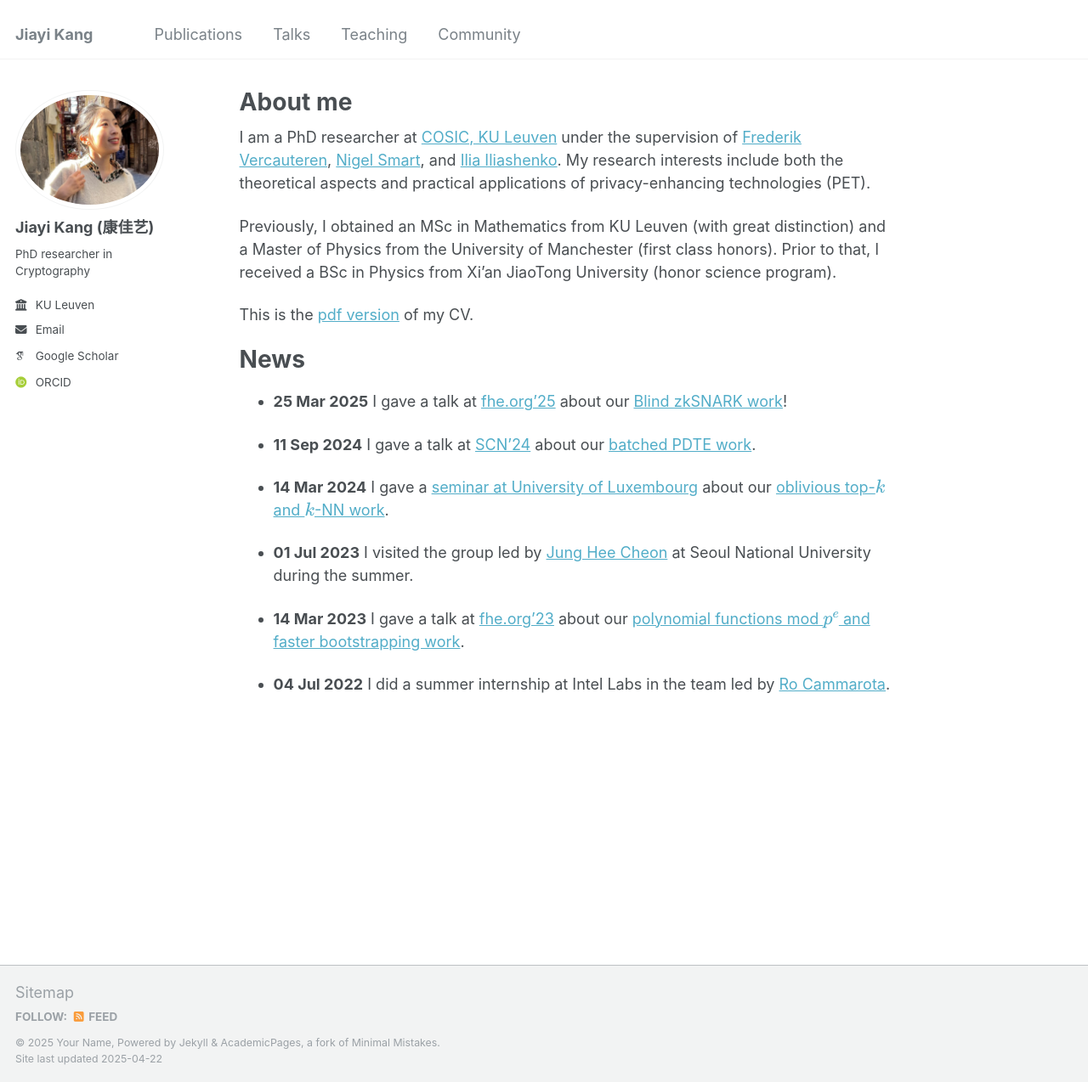
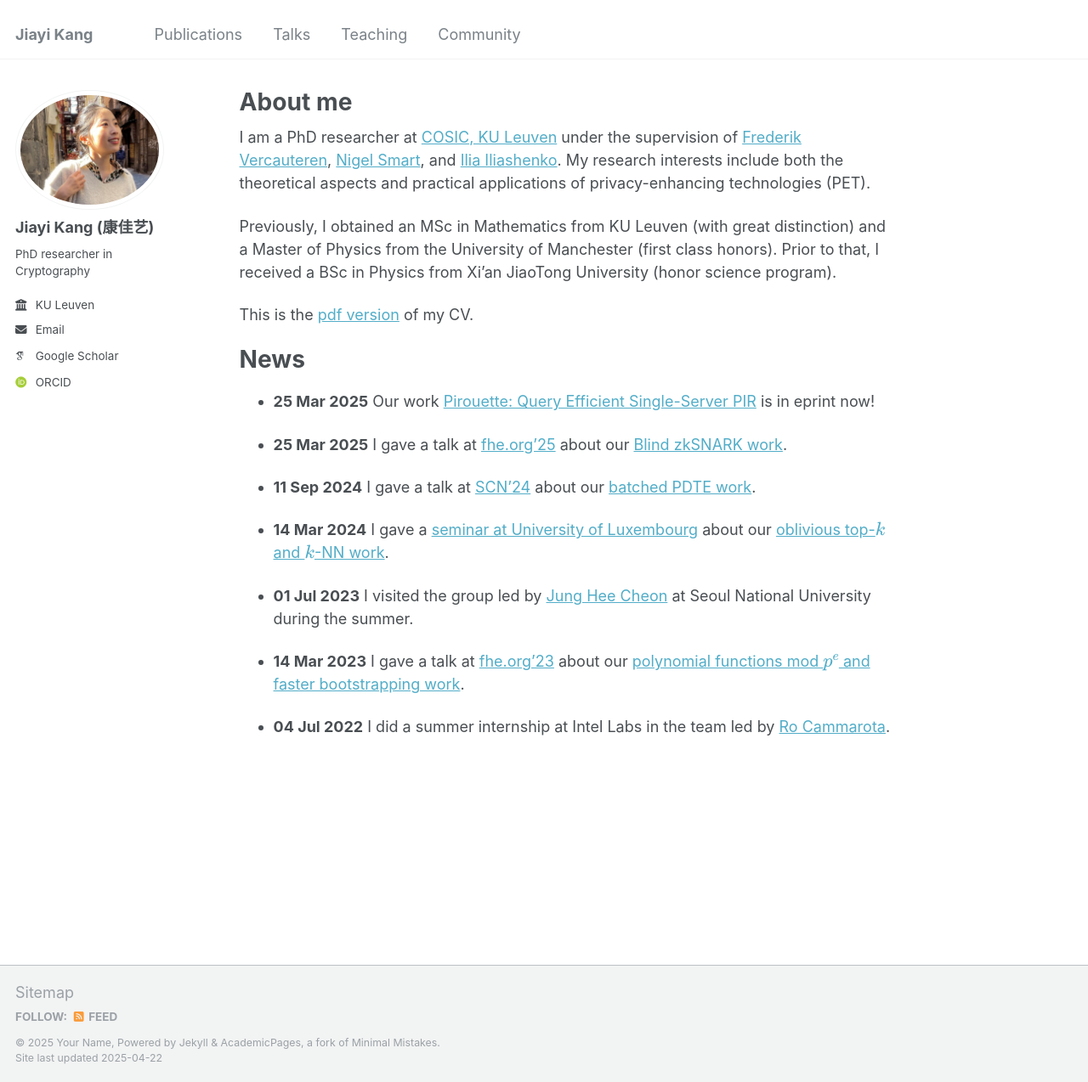
Before and after one commit to jiayikang2/jiayikang2.github.io, a Jekyll site: the page built from _pages/about.md, in a window 1280 px wide and 1274 px high. Shown: the whole window at 85% size. Built offline with Jekyll 4.4.1, drawn with Linux system fonts in a browser that asks for light colours; some web fonts are replaced.

Commit message:
pirouette eprint

```diff
--- a/_pages/about.md
+++ b/_pages/about.md
@@ -18,7 +18,9 @@ This is the [pdf version](/files/resume.pdf) of my CV.
 
 News
 ======
- - **25 Mar 2025** I gave a talk at [fhe.org'25](https://fhe.org/conferences/conference-2025/) about our [Blind zkSNARK work](https://eprint.iacr.org/2024/1684)!
+ - **25 Mar 2025** Our work [Pirouette: Query Efficient Single-Server PIR](https://eprint.iacr.org/2025/680) is in eprint now!
+
+ - **25 Mar 2025** I gave a talk at [fhe.org'25](https://fhe.org/conferences/conference-2025/) about our [Blind zkSNARK work](https://eprint.iacr.org/2024/1684).
 
  - **11 Sep 2024** I gave a talk at [SCN'24](https://scn.unisa.it/scn24/) about our [batched PDTE work](https://eprint.iacr.org/2024/662).
 
```
Also changed, not shown: _pages/publications.md (+4 -0 lines).
